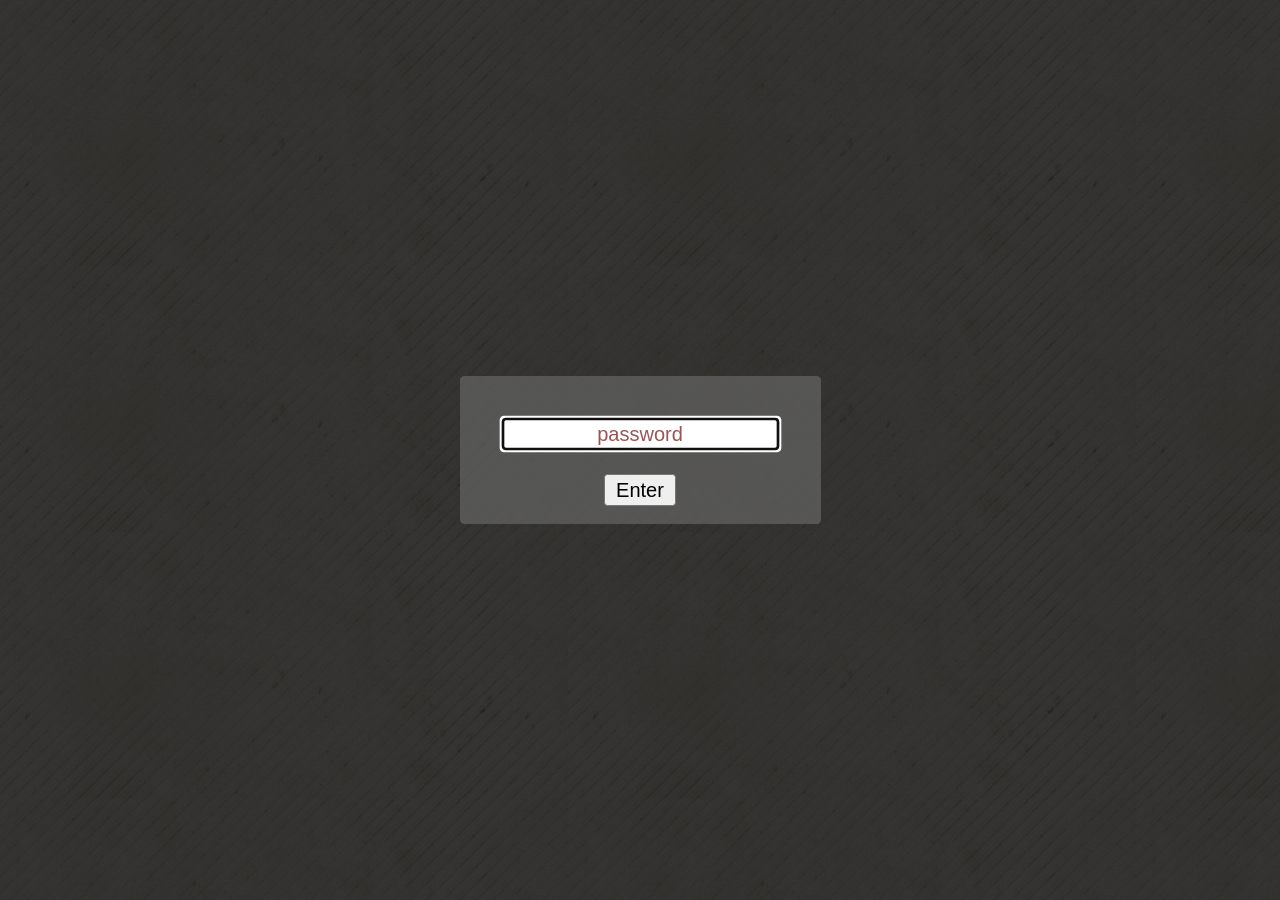
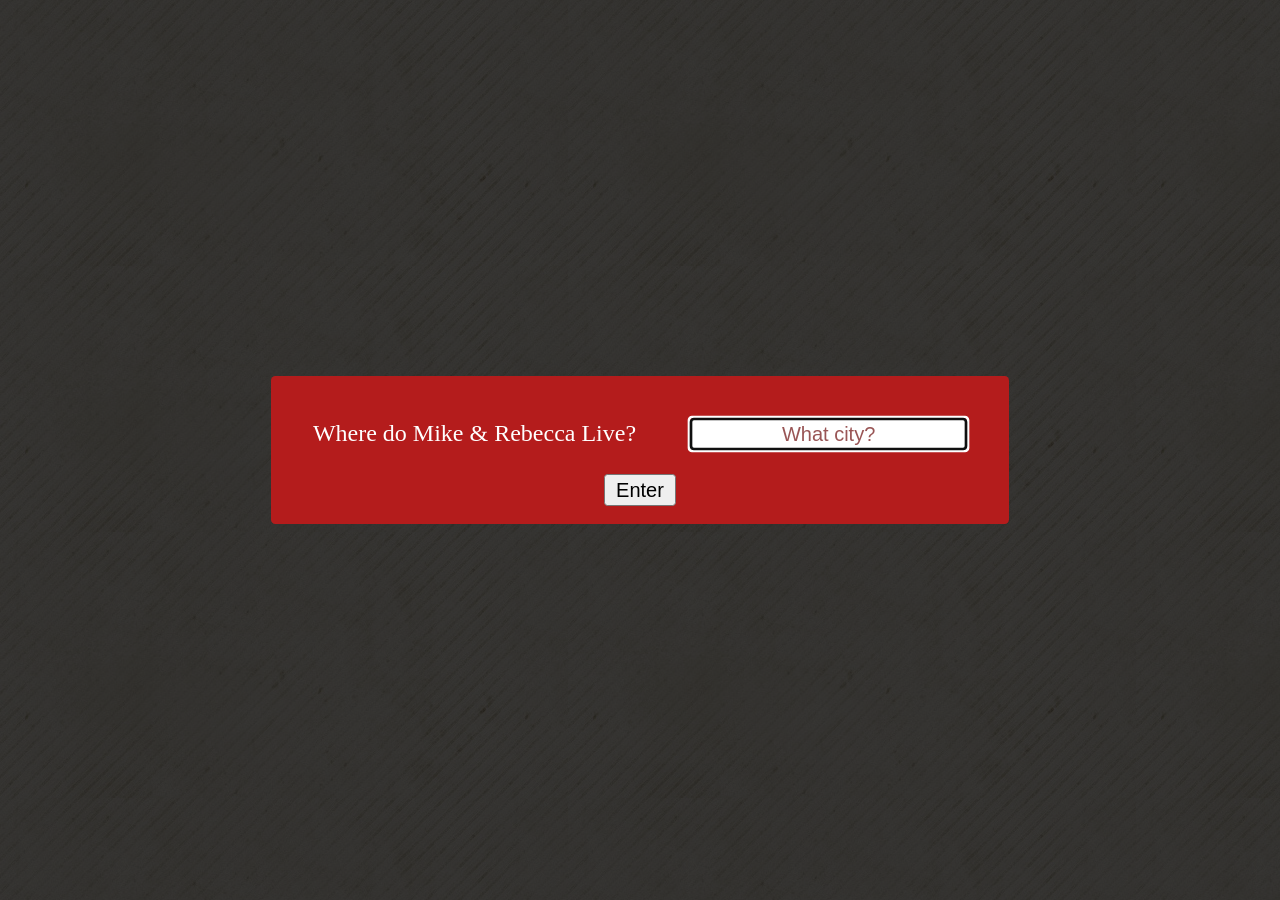
Before and after one commit to mgifford/gifsack-or-wolford, a Jekyll site: the page index.html, which Jekyll copies as it is, in a window 1280 px wide. Built offline with Jekyll 4.4.1, drawn with Linux system fonts in a browser that asks for light colours.

Commit message:
reverting form colors

```diff
--- a/index.html
+++ b/index.html
@@ -19,7 +19,9 @@
 
 .box {
 	border-radius: 3px;
-	background: rgba(101, 101, 101, 0.7); margin: auto; padding: 12px;
+    background: #b41c1c;
+    color: #fff;
+    margin: auto; padding: 12px;
 }
 
 .lightbox {
@@ -71,15 +73,14 @@
 		<div class="horizontal">
 			<div class="vertical">
 				<div class="box">
-					<input style="margin: 16px; text-align: center;" id="password" type="password" placeholder="password" /> <br />
+					<label style="margin: 16px; text-align: center;" for="password">Where do Mike & Rebecca Live?</label>
+					<input style="margin: 16px; text-align: center;" id="password" type="text" placeholder="What city?" /> <br />
 					<button id="loginbutton" type="button">Enter</button>
 					<p id="wrongPassword" style="display: none">wrong password</p>
 				</div>
 			</div>
 		</div>
 	</div>
-
-
 
 	<script type="text/javascript" src="https://code.jquery.com/jquery-1.12.0.min.js"></script>
 
```
